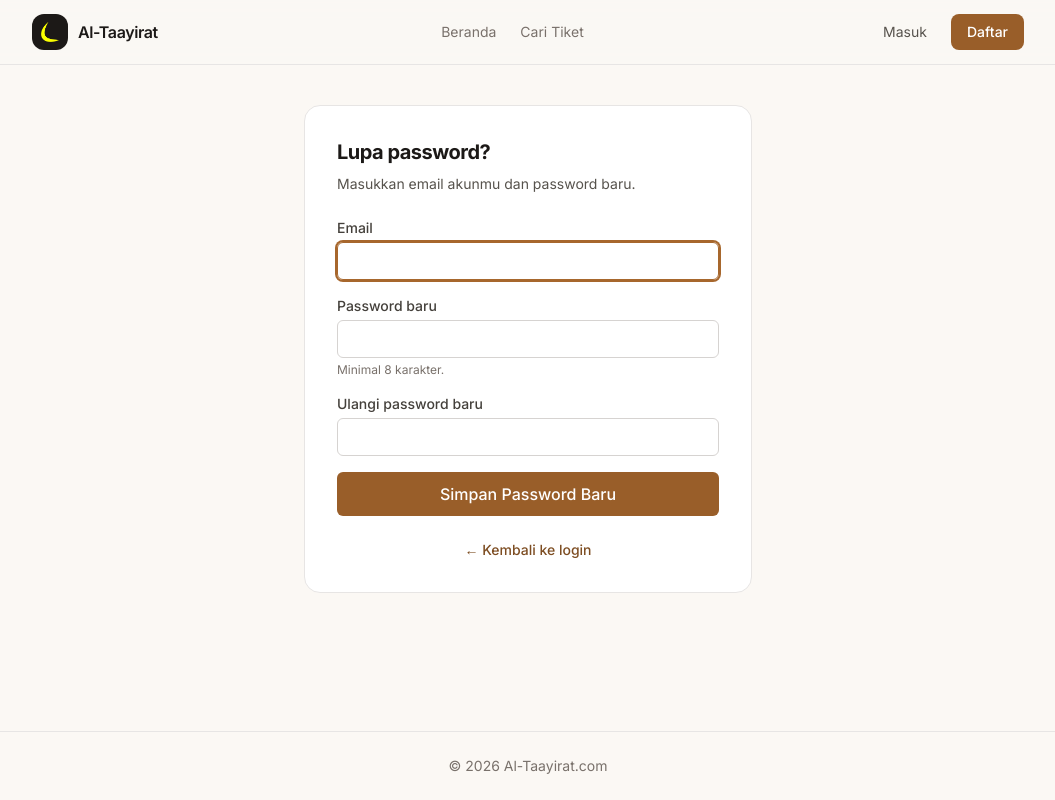
After one commit to farrelspratama/Altaayirat, a Laravel app: page /lupa-password in a window 1280 px wide. The commit adds this page. Shown: the whole page, without its empty margins (112-1167 px from the left). Run offline with Laravel 12, Linux system fonts and the light colour scheme; style sheets or scripts are compiled from the project's sources.

Commit message:
feat: menambah simple direct password reset (dev only)

```diff
--- /dev/null
+++ b/app/Http/Controllers/PasswordResetController.php
@@ -0,0 +1,38 @@
+<?php
+
+namespace App\Http\Controllers;
+
+use App\Models\User;
+use Illuminate\Http\RedirectResponse;
+use Illuminate\Http\Request;
+use Illuminate\View\View;
+
+class PasswordResetController extends Controller
+{
+    public function request(): View
+    {
+        return view('auth.forgot-password');
+    }
+
+    public function update(Request $request): RedirectResponse
+    {
+        $validated = $request->validate([
+            'email' => ['required', 'email'],
+            'password' => ['required', 'confirmed', 'min:8'],
+        ]);
+
+        $user = User::where('email', $validated['email'])->first();
+
+        if (! $user) {
+            return back()
+                ->withInput($request->only('email'))
+                ->withErrors(['email' => 'Email tidak terdaftar.']);
+        }
+
+        // Password mentah: casts 'hashed' di model User yang meng-hash-nya.
+        $user->forceFill(['password' => $validated['password']])->save();
+
+        return redirect()->route('auth.login.form')
+            ->with('status', 'Password berhasil diubah. Silakan masuk dengan password baru.');
+    }
+}
--- /dev/null
+++ b/resources/views/auth/forgot-password.blade.php
@@ -0,0 +1,59 @@
+@extends('layouts.app')
+
+@section('title', 'Lupa Password')
+
+@section('content')
+<div class="mx-auto max-w-md">
+    <div class="rounded-2xl border border-stone-200 bg-white p-8">
+        <h1 class="text-xl font-bold tracking-tight text-stone-900">Lupa password?</h1>
+        <p class="mt-2 text-sm text-stone-600">
+            Masukkan email akunmu dan password baru.
+        </p>
+
+        @if ($errors->any())
+            <div class="mt-4 rounded-md border border-red-200 bg-red-50 px-4 py-3 text-sm text-red-700">
+                <ul class="list-inside list-disc">
+                    @foreach ($errors->all() as $error)
+                        <li>{{ $error }}</li>
+                    @endforeach
+                </ul>
+            </div>
+        @endif
+
+        <form action="{{ route('password.update') }}" method="POST" class="mt-6 space-y-4">
+            @csrf
+
+            <div>
+                <label for="email" class="mb-1 block text-sm font-medium text-stone-700">Email</label>
+                <input type="email" name="email" id="email" value="{{ old('email') }}" required autofocus
+                       class="w-full rounded-md border border-stone-300 px-3 py-2 text-sm
+                              focus:border-brand-500 focus:outline-none focus:ring-2 focus:ring-brand-500">
+            </div>
+
+            <div>
+                <label for="password" class="mb-1 block text-sm font-medium text-stone-700">Password baru</label>
+                <input type="password" name="password" id="password" required minlength="8"
+                       class="w-full rounded-md border border-stone-300 px-3 py-2 text-sm
+                              focus:border-brand-500 focus:outline-none focus:ring-2 focus:ring-brand-500">
+                <p class="mt-1 text-xs text-stone-500">Minimal 8 karakter.</p>
+            </div>
+
+            <div>
+                <label for="password_confirmation" class="mb-1 block text-sm font-medium text-stone-700">Ulangi password baru</label>
+                <input type="password" name="password_confirmation" id="password_confirmation" required
+                       class="w-full rounded-md border border-stone-300 px-3 py-2 text-sm
+                              focus:border-brand-500 focus:outline-none focus:ring-2 focus:ring-brand-500">
+            </div>
+
+            <button type="submit"
+                    class="w-full rounded-md bg-brand-600 px-4 py-2.5 font-medium text-white transition hover:bg-brand-700">
+                Simpan Password Baru
+            </button>
+        </form>
+
+        <p class="mt-6 text-center text-sm text-stone-600">
+            <a href="{{ route('auth.login.form') }}" class="font-medium text-brand-700 hover:underline">&larr; Kembali ke login</a>
+        </p>
+    </div>
+</div>
+@endsection
--- a/resources/views/auth/login.blade.php
+++ b/resources/views/auth/login.blade.php
@@ -29,5 +29,8 @@
         <p class="mt-4 text-sm text-stone-600 text-center">
             Belum punya akun? <a href="{{ route('auth.register.form') }}" class="text-brand-600 hover:underline">Daftar di sini</a>
         </p>
+        <p class="mt-2 text-sm text-center">
+            <a href="{{ route('password.request') }}" class="text-brand-600 hover:underline">Lupa password?</a>
+        </p>
     </div>
 @endsection
--- a/routes/web.php
+++ b/routes/web.php
@@ -10,6 +10,7 @@ use App\Http\Controllers\AirportController;
 use App\Http\Controllers\PlaneController;
 use App\Http\Controllers\RouteController;
 use App\Http\Controllers\AdminScheduleController;
+use App\Http\Controllers\PasswordResetController;
 use Illuminate\Support\Facades\Route;
 
 Route::view('/', 'home')->name('home');
@@ -39,6 +40,11 @@ Route::middleware('guest')->group(function () {
 
     Route::get('/login', [AuthController::class, 'showLoginForm'])->name('auth.login.form');
     Route::post('/login', [AuthController::class, 'login'])->name('auth.login');
+
+    Route::get('/lupa-password', [PasswordResetController::class, 'request'])->name('password.request');
+    Route::post('/lupa-password', [PasswordResetController::class, 'update'])
+        ->middleware('throttle:5,1')
+        ->name('password.update');
 });
 
 /*
```
Also changed, not shown: app/Models/User.php (+4 -4 lines), resources/views/auth/reset-password.blade.php (added, +55 -0 lines), database/migrations/2025_01_01_000014_create_password_reset_tokens_table.php (added), database/migrations/2026_11_18_041358_create_cache_table.php (added).
